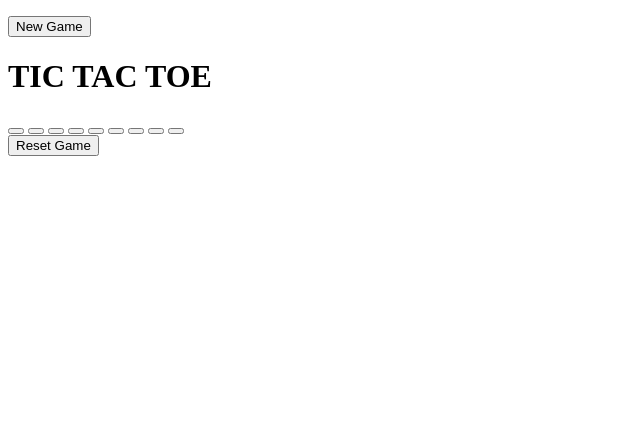
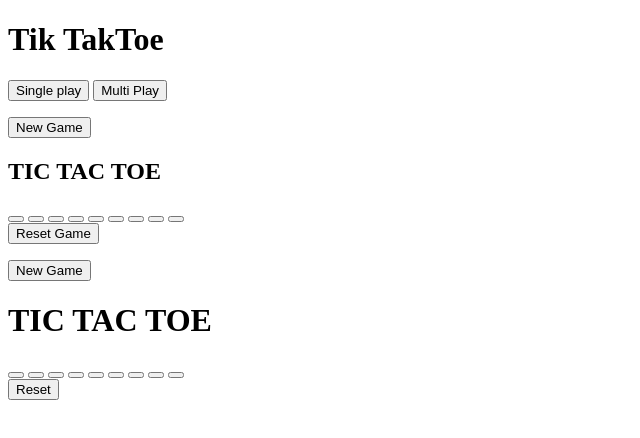
Before and after one commit to silintsarojkumar/Prasunet_WD_03, a plain HTML site: page index.html in a window 1280 px wide. Shown: the whole page, without its empty margins (0-640 px from the left). Drawn offline with Linux system fonts and the light colour scheme.

Commit message:
Update index.html

```diff
--- a/index.html
+++ b/index.html
@@ -4,9 +4,15 @@
    <meta name="viewport" content="width=devise-width,initial-scale=1.0">
     <title>Tic tac toe</title>
     <link href="style.css" rel="stylesheet">
-
 </head>
 <body>
+    <div id="buttons">
+        <h1>Tik <span>Tak</span>Toe</h1>
+
+        <button id="playSig" onclick="playsig()">Single play</button>
+        <button id="playMul" onclick="playmul()">Multi Play</button>
+    </div>
+    <section id="multi" >
         <div class="main-box">
             <div class="message hide">
         <p id="msg"></p>
@@ -36,14 +42,48 @@
         </main>
         </div>
 
+    </section>
+   <div id="single">
+
+    <div>
+        <div class="main-box-ai">
+            <div class="message hide">
+        <p id="msg"></p>
+        <button id="new" >New Game</button>
+    </div>
+    <main class="main">
+
+        <h1 class="game-name">TIC    <span> TAC </span>   TOE</h1>
+
+
+
+        <div class="contenor" >
+            <div class="game" >
+                <button class="cell" id="0"></button>
+                <button class="cell" id="1"></button>
+                <button class="cell" id="2"></button>
+                <button class="cell" id="3"></button>
+                <button class="cell" id="4"></button>
+                <button class="cell" id="5"></button>
+                <button class="cell" id="6"></button>
+                <button class="cell" id="7"></button>
+                <button class="cell" id="8"></button>
+            </div>
+        </div>
+    </div>
+    <div id="endgame">
+        <div class="text"></div>
+    </div>
+    <button type="reset" class="reset" id="reset" class="compreset" onclick="startGame()" >
+        Reset
+    </button>
+</main>
 
 
 
 
-
-
-
-    <script src="app.js">
+</div>
+    <script src="hi.js">
 
 
     </script>
```
Lines whose indentation alone changed are shown as unchanged.
